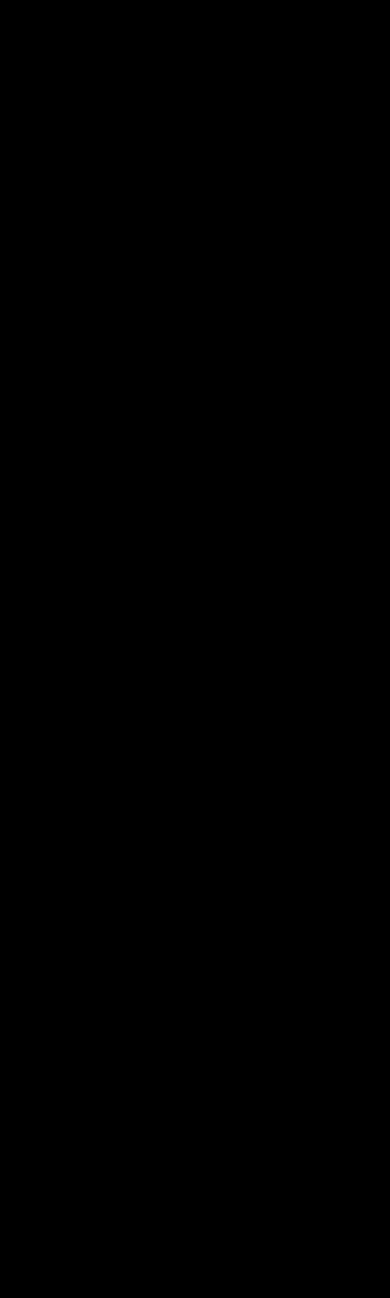
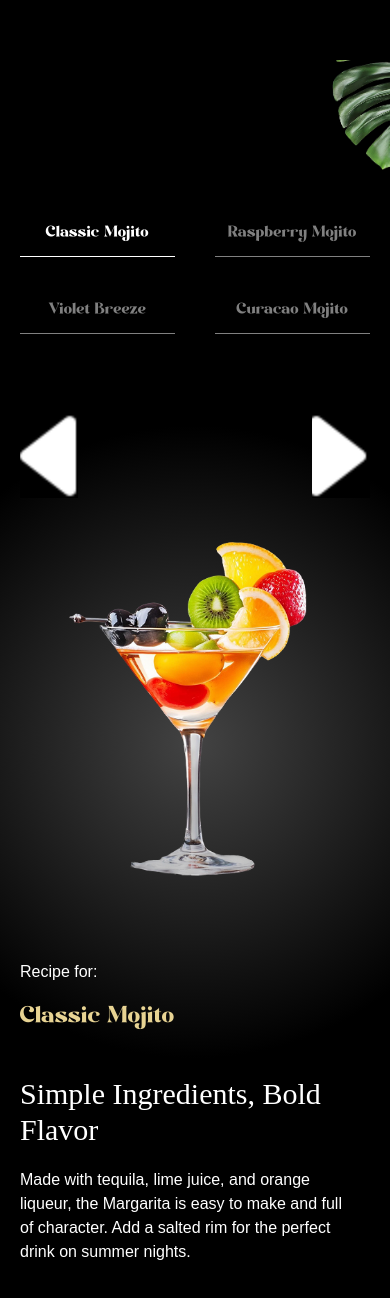
Before and after one commit to CHBNDJ/GSAP-Cocktail-Landing, a React (Vite) app: page / in a window 390 px wide. Shown: the part 5502-6800 px from the top of the page. Before the commit the page ends 5642 px from the top, so only its background shows below. Built offline with nearby package versions, Linux system fonts and the light colour scheme; a web font is replaced by a local one.

Commit message:
Implementation of the Menu Section

```diff
--- a/src/App.jsx
+++ b/src/App.jsx
@@ -6,6 +6,7 @@
 import Cocktails from "./components/Cocktails";
 import About from "./components/About";
 import Art from "./components/Art";
+import Menu from "./components/Menu";
 
 gsap.registerPlugin(ScrollTrigger, SplitText);
 
@@ -17,6 +18,7 @@
       <Cocktails />
       <About />
       <Art />
+      <Menu />
     </main>
   );
 };
--- /dev/null
+++ b/src/components/Menu.jsx
@@ -0,0 +1,150 @@
+import React, { useRef, useState } from "react";
+import { sliderLists } from "../../constants";
+import { useGSAP } from "@gsap/react";
+import gsap from "gsap";
+
+const Menu = () => {
+  const contentRef = useRef();
+  const [currentIndex, setCurrentIndex] = useState(0);
+
+  useGSAP(() => {
+    gsap.fromTo(
+      "#title",
+      {
+        opacity: 0,
+      },
+      {
+        opacity: 1,
+        duration: 1,
+      }
+    );
+    gsap.fromTo(
+      ".cocktail img",
+      { opacity: 0, xPercent: -100 },
+      {
+        opacity: 1,
+        xPercent: 0,
+        duration: 1,
+        ease: "power1.inOut",
+      }
+    );
+    gsap.fromTo(
+      ".details h2",
+      { yPercent: 100, opacity: 0 },
+      {
+        yPercent: 0,
+        opacity: 100,
+        ease: "power1.inOut",
+      }
+    );
+    gsap.fromTo(
+      ".details p",
+      { yPercent: 100, opacity: 0 },
+      {
+        yPercent: 0,
+        opacity: 100,
+        ease: "power1.inOut",
+      }
+    );
+    gsap
+      .timeline({
+        scrollTrigger: {
+          trigger: "#menu",
+          start: "center bottom",
+          end: "bottom top",
+          scrub: true,
+        },
+      })
+      .to("#m-right-leaf", { y: 200, x: -100 })
+      .to("#m-left-leaf", { y: -300 }, 0);
+  }, [currentIndex]);
+
+  const totalCocktails = sliderLists.length;
+  const goToSlide = (index) => {
+    const newIndex = (index + totalCocktails) % totalCocktails;
+
+    setCurrentIndex(newIndex);
+  };
+
+  const getCocktailAt = (indexOffset) => {
+    return sliderLists[
+      (currentIndex + indexOffset + totalCocktails) % totalCocktails
+    ];
+  };
+
+  const currentCocktail = getCocktailAt(0);
+  const nextCocktail = getCocktailAt(1);
+  const prevCocktail = getCocktailAt(-1);
+
+  return (
+    <section id="menu" aria-labelledby="menu-heading">
+      <img src="/images/slider-left-leaf.png" alt="l-leaf" id="m-left-leaf" />
+      <img src="/images/slider-right-leaf.png" alt="r-leaf" id="m-right-leaf" />
+
+      <h2 id="menu-heading" className="sr-only">
+        Cocktail Menu
+      </h2>
+
+      <nav className="cocktail-tabs" aria-label="Cocktail Navigation">
+        {sliderLists.map((cocktail, index) => {
+          const isActive = index === currentIndex;
+
+          return (
+            <button
+              key={cocktail.id}
+              className={`${
+                isActive
+                  ? "text-white border-white"
+                  : "text-white/50 border-white/50"
+              }`}
+              onClick={() => goToSlide(index)}
+            >
+              {cocktail.name}
+            </button>
+          );
+        })}
+      </nav>
+      <div className="content">
+        <div className="arrows">
+          <button
+            className="text-left"
+            onClick={() => goToSlide(currentIndex - 1)}
+          >
+            <span>{prevCocktail.name}</span>
+            <img
+              src="/images/left-arrow.png"
+              alt="left-arrow"
+              aria-hidden="true"
+            />
+          </button>
+          <button
+            className="text-left"
+            onClick={() => goToSlide(currentIndex + 1)}
+          >
+            <span>{nextCocktail.name}</span>
+            <img
+              src="/images/right-arrow.png"
+              alt="right-arrow"
+              aria-hidden="true"
+            />
+          </button>
+        </div>
+        <div className="cocktail">
+          <img src={currentCocktail.image} className="object-contain" />
+        </div>
+        <div className="recipe">
+          <div ref={contentRef} className="info">
+            <p>Recipe for:</p>
+            <p id="title">{currentCocktail.name}</p>
+          </div>
+          <div className="details">
+            <h2>{currentCocktail.title}</h2>
+            <p>{currentCocktail.description}</p>
+          </div>
+        </div>
+      </div>
+    </section>
+  );
+};
+
+export default Menu;
--- a/src/index.css
+++ b/src/index.css
@@ -196,7 +196,6 @@
       }
 
       .sub-content {
-        /* @apply md:col-span-4 space-y-5 flex flex-col justify-between md:mt-4; */
         @apply md:col-span-6 space-y-5 flex flex-col justify-between;
 
         p {
@@ -281,11 +280,11 @@
     @apply relative w-full md:mt-40 mt-0 2xl:px-0 px-5 py-20 radial-gradient;
 
     #m-left-leaf {
-      @apply object-contain absolute -bottom-20 left-0 md:w-fit w-1/3;
+      @apply object-contain absolute -bottom-50 left-0 md:w-fit w-1/3;
     }
 
     #m-right-leaf {
-      @apply object-contain absolute -top-40 right-0 md:w-fit w-1/4;
+      @apply object-contain absolute -top-20 right-0 md:w-fit w-1/4;
     }
 
     .cocktail-tabs {
```
Also changed, not shown: public/images/left-arrow.png, public/images/right-arrow.png.
